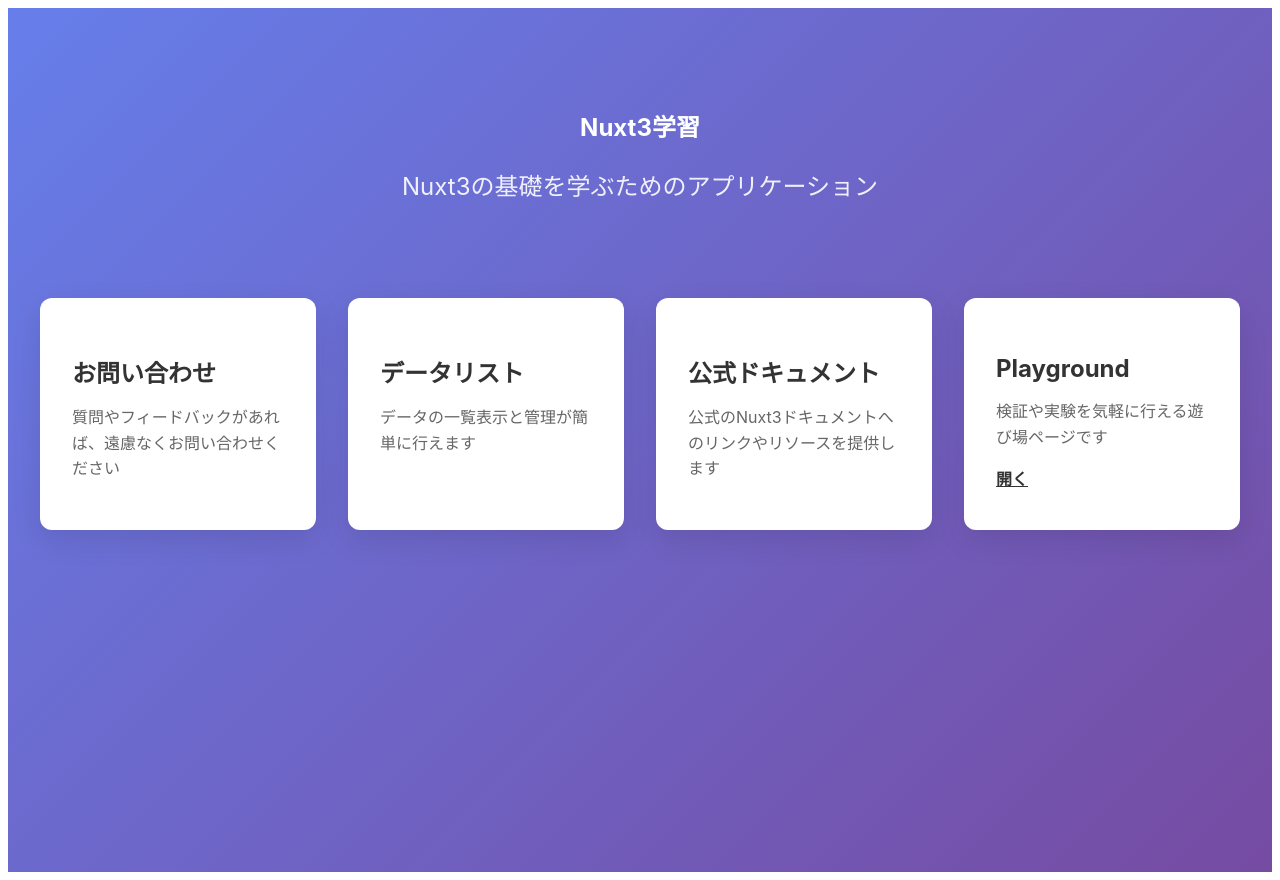
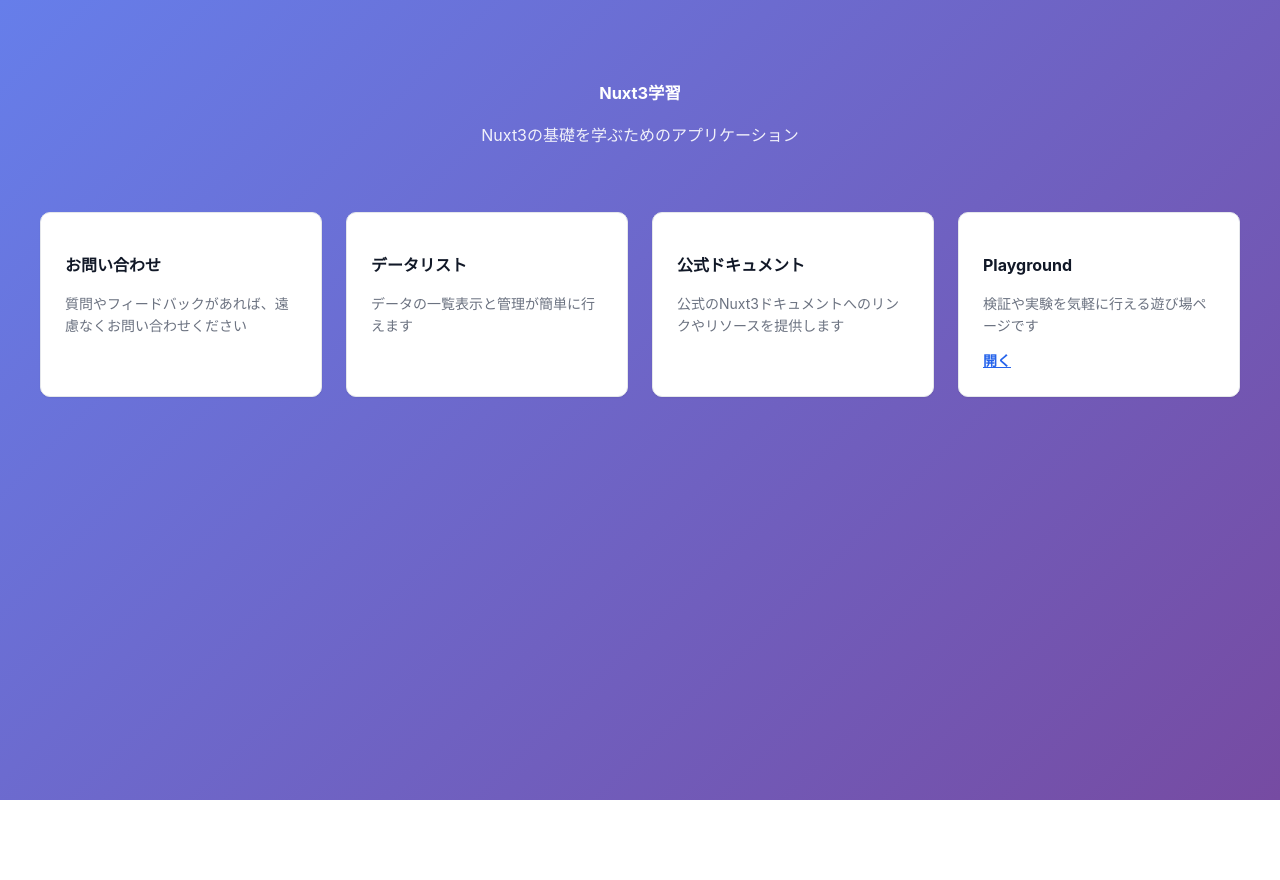
Before and after one commit to w-rnagatsuma/nuxt3-learning, a Nuxt app in the folder my-nuxt-app/: page / in a window 1280 px wide. After the commit the page ends 800 px from the top, so only its background shows below. Built offline with nearby package versions, Linux system fonts and the light colour scheme.

Commit message:
refactor: cssをBEMでリファクタ

```diff
--- /dev/null
+++ b/my-nuxt-app/assets/styles/base.css
@@ -0,0 +1,25 @@
+:root {
+  color: var(--c-text);
+  background: var(--c-bg);
+  line-height: var(--lh-base);
+}
+
+* {
+  box-sizing: border-box;
+}
+
+body {
+  margin: 0;
+  color: var(--c-text);
+  font-size: var(--fs-2);
+  font-weight: var(--fw-regular);
+  line-height: var(--lh-base);
+  font-family:
+    -apple-system, BlinkMacSystemFont, 'Segoe UI', Roboto, Oxygen, Ubuntu, Cantarell, sans-serif;
+}
+
+.app-shell {
+  min-height: 100vh;
+  background: linear-gradient(135deg, #667eea, #764ba2);
+  padding: var(--s-8);
+}
--- a/my-nuxt-app/assets/styles/tokens.css
+++ b/my-nuxt-app/assets/styles/tokens.css
@@ -1,32 +1,33 @@
 :root {
-  /* 色 */
-  --c-text: #333; /* テキスト */
-  --c-muted: #666; /* ミューテッド */
-  --c-bg: #f5f5f5; /* 背景 */
-  --c-surface: #fff; /* サーフェイス */
-  --c-border: #ddd; /* ボーダー */
-  --c-primary: #667eea; /* プライマリー */
+  /* colors */
+  --c-text: #111827;
+  --c-muted: #6b7280;
+  --c-bg: #ffffff;
+  --c-surface: #f9fafb;
+  --c-border: #e5e7eb;
+  --c-primary: #2563eb;
+  --c-danger: #dc2626;
 
-  /* 余白 */
-  --s-1: 0.25rem;
-  --s-2: 0.5rem;
-  --s-3: 1rem;
-  --s-4: 2rem;
+  /* spacing (4px scale) */
+  --s-1: 4px;
+  --s-2: 8px;
+  --s-3: 12px;
+  --s-4: 16px;
+  --s-6: 24px;
+  --s-8: 32px;
 
-  /* 角丸 */
-  --r-1: 0.25rem;
-  --r-2: 0.5rem;
-  --r-3: 1rem;
-  --r-4: 2rem;
+  /* radius */
+  --r-1: 6px;
+  --r-2: 10px;
 
-  /* タイポ */
-  --fs-1: 0.75rem; /* フォントサイズ ルートfontサイズの0.75倍 */
-  --fs-2: 1rem;
-  --fs-3: 1.25rem;
-  --fw-regular: 400; /* フォントウェイト*/
+  /* typography */
+  --fs-1: 12px;
+  --fs-2: 14px;
+  --fs-3: 16px;
+  --fw-regular: 400;
   --fw-bold: 700;
-  --lh-base: 1.5; /* ラインハイト フォントサイズの1.5倍 */
+  --lh-base: 1.6;
 
-  /* 影 */
-  --sh-1: 0 1px 3px rgba(0, 0, 0, 0.1); /* 水平方向のズレ、垂直方向のズレ、ぼかしの半径、影の色 */
+  /* shadow */
+  --sh-1: 0 1px 2px rgba(0, 0, 0, 0.06);
 }
--- a/my-nuxt-app/components/feature/top/Welcome.vue
+++ b/my-nuxt-app/components/feature/top/Welcome.vue
@@ -1,91 +1,94 @@
 <template>
-  <section>
-    <header class="hero">
-      <h1>Nuxt3学習</h1>
-      <p class="subtitle">Nuxt3の基礎を学ぶためのアプリケーション</p>
+  <section class="top-welcome">
+    <header class="top-welcome__hero">
+      <h1 class="top-welcome__title">Nuxt3学習</h1>
+      <p class="top-welcome__subtitle">Nuxt3の基礎を学ぶためのアプリケーション</p>
     </header>
-    <section class="features">
-      <article class="feature-card">
-        <h3>お問い合わせ</h3>
-        <p>質問やフィードバックがあれば、遠慮なくお問い合わせください</p>
+    <section class="top-welcome__cards">
+      <article class="top-welcome__card">
+        <h3 class="top-welcome__card-title">お問い合わせ</h3>
+        <p class="top-welcome__card-text">
+          質問やフィードバックがあれば、遠慮なくお問い合わせください
+        </p>
       </article>
 
-      <article class="feature-card">
-        <h3>データリスト</h3>
-        <p>データの一覧表示と管理が簡単に行えます</p>
+      <article class="top-welcome__card">
+        <h3 class="top-welcome__card-title">データリスト</h3>
+        <p class="top-welcome__card-text">データの一覧表示と管理が簡単に行えます</p>
       </article>
 
-      <article class="feature-card">
-        <h3>公式ドキュメント</h3>
-        <p>公式のNuxt3ドキュメントへのリンクやリソースを提供します</p>
+      <article class="top-welcome__card">
+        <h3 class="top-welcome__card-title">公式ドキュメント</h3>
+        <p class="top-welcome__card-text">
+          公式のNuxt3ドキュメントへのリンクやリソースを提供します
+        </p>
       </article>
 
-      <article class="feature-card">
-        <h3>Playground</h3>
-        <p>検証や実験を気軽に行える遊び場ページです</p>
-        <NuxtLink to="/playground" class="feature-link">開く</NuxtLink>
+      <article class="top-welcome__card">
+        <h3 class="top-welcome__card-title">Playground</h3>
+        <p class="top-welcome__card-text">検証や実験を気軽に行える遊び場ページです</p>
+        <NuxtLink to="/playground" class="top-welcome__card-link">開く</NuxtLink>
       </article>
     </section>
   </section>
 </template>
 
 <style scoped>
-/* ヒーローセクション - ページ上部の目立つエリア */
-.hero {
+.top-welcome__hero {
   text-align: center;
-  padding: 3rem 0;
-  color: white;
+  padding: var(--s-8) 0;
+  color: var(--c-bg);
 }
 
-.subtitle {
-  font-size: 1.5rem;
-  opacity: 0.9;
-  margin-bottom: 3rem;
+.top-welcome__title {
+  margin-bottom: var(--s-2);
 }
 
-.features {
-  display: grid; /* グリッドレイアウト。「行×列」の格子状に配置 */
-  /*
-   * 列の定義
-   * repeat: 同じ列指定の繰り返し
-   * auto-fit: 利用可能なスペースに合わせて自動的に列数を調整
-   * minmax(250px, 1fr): 各列の幅は最小250px、最大は利用可能なスペースに応じて調整。1fr=fraction(1fr 2frなら1:2の割合でスペースを分割)
-  */
-  grid-template-columns: repeat(auto-fit, minmax(250px, 1fr));
-  gap: 2rem;
-  margin-bottom: 4rem;
+.top-welcome__subtitle {
+  font-size: var(--fs-3);
+  line-height: var(--lh-base);
+  opacity: 0.9;
+  margin-bottom: var(--s-8);
 }
 
-.feature-card {
-  background: white;
-  border-radius: 12px;
-  padding: 2rem;
-  box-shadow: 0 10px 30px rgba(0, 0, 0, 0.1); /* 水平方向のズレ、垂直方向のズレ、ぼかしの半径、影の色 */
-  transition:
-    transform 0.3s ease,
-    box-shadow 0.3s ease; /* トランジション効果 */
+.top-welcome__cards {
+  display: grid;
+  grid-template-columns: repeat(auto-fit, minmax(250px, 1fr));
+  gap: var(--s-6);
+  margin-bottom: var(--s-8);
 }
 
-.feature-card:hover {
-  transform: translateY(-5px);
-  box-shadow: 0px 10px 40px rgba(0, 0, 0, 0.45); /* ホバー時の影の変化 */
+.top-welcome__card {
+  background: var(--c-bg);
+  border: 1px solid var(--c-border);
+  border-radius: var(--r-2);
+  padding: var(--s-6);
+  box-shadow: var(--sh-1);
+  transition:
+    transform 0.2s ease,
+    box-shadow 0.2s ease;
 }
 
-.feature-card h3 {
-  font-size: 1.5rem;
-  margin-bottom: 0.5rem;
-  color: #333;
+.top-welcome__card:hover {
+  transform: translateY(-2px);
 }
 
-.feature-card p {
-  color: #666;
-  line-height: 1.6;
-  margin-bottom: 1rem;
+.top-welcome__card-title {
+  font-size: var(--fs-3);
+  margin-bottom: var(--s-2);
+  color: var(--c-text);
 }
 
-.feature-link {
-  color: #333;
-  font-weight: 600;
+.top-welcome__card-text {
+  color: var(--c-muted);
+  line-height: var(--lh-base);
+  margin-bottom: var(--s-3);
+  font-size: var(--fs-2);
+}
+
+.top-welcome__card-link {
+  color: var(--c-primary);
+  font-weight: var(--fw-bold);
   text-decoration: underline;
 }
 </style>
--- a/my-nuxt-app/layouts/default.vue
+++ b/my-nuxt-app/layouts/default.vue
@@ -6,26 +6,3 @@
     </main>
   </div>
 </template>
-
-<style scoped>
-/**
- * scopedの書き方ルール
- * - コンポーネントの見た目は各ファイルで完結させる
- *   - グローバルに書くのはtokensとbaseだけ
- * - セレクタは浅く
- * - 親から子のスタイルを上書きするのは避ける
- *   - 代わりにpropsで見た目バリエーションを渡す（後でBEMでやる）
- */
-
-.app-shell {
-  min-height: 100vh; /* viewport height 画面の高さ100%（表示領域全体） */
-  background: linear-gradient(
-    135deg,
-    #667eea,
-    #764ba2
-  ); /* グラデーション 斜め方向 0%から青 100%で紫 */
-  padding: 2rem; /* root em ルートfontサイズの2倍の余白 */
-  font-family:
-    -apple-system, BlinkMacSystemFont, 'Segoe UI', Roboto, Oxygen, Ubuntu, Cantarell, sans-serif;
-}
-</style>
--- a/my-nuxt-app/nuxt.config.ts
+++ b/my-nuxt-app/nuxt.config.ts
@@ -3,5 +3,5 @@
   compatibilityDate: '2025-07-15', // 互換性のための基準日
   devtools: { enabled: true }, // Nuxt DevTools 有効
   modules: ['@nuxt/eslint'],
-  css: ['~/assets/styles/tokens.css'], // デザイン共通値をグローバルCSSのとして読み込む
+  css: ['~/assets/styles/tokens.css', '~/assets/styles/base.css'],
 });
--- a/my-nuxt-app/pages/index.vue
+++ b/my-nuxt-app/pages/index.vue
@@ -1,11 +1,13 @@
 <template>
-  <main class="content">
-    <FeatureTopWelcome />
+  <main class="home">
+    <section class="home__content">
+      <FeatureTopWelcome />
+    </section>
   </main>
 </template>
 
 <style scoped>
-.content {
+.home__content {
   max-width: 1200px; /* 最大幅1200px 一般的によく使われるらしい */
   margin: 0 auto;
 }
--- a/my-nuxt-app/pages/playground.vue
+++ b/my-nuxt-app/pages/playground.vue
@@ -47,59 +47,69 @@
 
 <template>
   <main class="playground">
-    <header class="hero">
-      <h1>Playground</h1>
-      <p>検証・実験用のページです。自由に値を変えて挙動を確認できます。</p>
-      <NuxtLink to="/" class="back-link">トップに戻る</NuxtLink>
+    <header class="playground__hero">
+      <h1 class="playground__title">Playground</h1>
+      <p class="playground__lead">検証・実験用のページです。自由に値を変えて挙動を確認できます。</p>
+      <NuxtLink to="/" class="playground__back-link">トップに戻る</NuxtLink>
     </header>
 
-    <section class="grid">
-      <article class="card">
-        <h2>リアクティブ入力</h2>
-        <label class="field">
-          タイトル
-          <input v-model="title" type="text" />
+    <section class="playground__grid">
+      <article class="playground__card">
+        <h2 class="playground__card-title">リアクティブ入力</h2>
+        <label class="playground__field">
+          <span class="playground__field-label">タイトル</span>
+          <input v-model="title" type="text" class="playground__input" />
         </label>
-        <label class="field">
-          メモ
-          <textarea v-model="note" rows="4" />
+        <label class="playground__field">
+          <span class="playground__field-label">メモ</span>
+          <textarea v-model="note" rows="4" class="playground__textarea" />
         </label>
       </article>
 
-      <article class="card">
-        <h2>カウンター</h2>
-        <p class="count">{{ count }}</p>
-        <div class="actions">
-          <button type="button" @click="count--">-1</button>
-          <button type="button" @click="count++">+1</button>
-          <button type="button" @click="resetAll">リセット</button>
+      <article class="playground__card">
+        <h2 class="playground__card-title">カウンター</h2>
+        <p class="playground__count">{{ count }}</p>
+        <div class="playground__actions">
+          <button type="button" class="playground__button" @click="count--">-1</button>
+          <button type="button" class="playground__button" @click="count++">+1</button>
+          <button type="button" class="playground__button" @click="resetAll">リセット</button>
         </div>
       </article>
 
-      <article class="card preview">
-        <h2>プレビュー</h2>
-        <p><strong>title:</strong> {{ title }}</p>
-        <p><strong>title(upper):</strong> {{ upperTitle }}</p>
-        <p><strong>note:</strong> {{ note }}</p>
+      <article class="playground__card playground__card--preview">
+        <h2 class="playground__card-title">プレビュー</h2>
+        <p class="playground__preview-line"><strong>title:</strong> {{ title }}</p>
+        <p class="playground__preview-line"><strong>title(upper):</strong> {{ upperTitle }}</p>
+        <p class="playground__preview-line"><strong>note:</strong> {{ note }}</p>
       </article>
 
-      <article class="card api-test">
-        <h2>API疎通テスト</h2>
-        <label class="field">
-          URL
-          <input v-model="apiUrl" type="text" placeholder="/api/example" />
+      <article class="playground__card playground__card--api-test">
+        <h2 class="playground__card-title">API疎通テスト</h2>
+        <label class="playground__field">
+          <span class="playground__field-label">URL</span>
+          <input
+            v-model="apiUrl"
+            type="text"
+            placeholder="/api/example"
+            class="playground__input"
+          />
         </label>
-        <div class="api-actions">
-          <button type="button" :disabled="isLoading" @click="runApiTest">
+        <div class="playground__api-actions">
+          <button
+            type="button"
+            :disabled="isLoading"
+            class="playground__button"
+            @click="runApiTest"
+          >
             {{ isLoading ? '実行中...' : 'GET実行' }}
           </button>
         </div>
 
-        <p v-if="responseStatus !== null" class="result-line">
+        <p v-if="responseStatus !== null" class="playground__result-line">
           <strong>Status:</strong> {{ responseStatus }}
         </p>
-        <p v-if="responseError" class="error-line">{{ responseError }}</p>
-        <pre v-if="responseBody" class="result-body">{{ responseBody }}</pre>
+        <p v-if="responseError" class="playground__error-line">{{ responseError }}</p>
+        <pre v-if="responseBody" class="playground__result-body">{{ responseBody }}</pre>
       </article>
     </section>
   </main>
@@ -109,96 +119,118 @@
 .playground {
   max-width: 1200px;
   margin: 0 auto;
-  color: white;
+  color: var(--c-bg);
 }
 
-.hero {
+.playground__hero {
   text-align: center;
-  padding: 2rem 0;
+  padding: var(--s-8) 0;
 }
 
-.hero h1 {
-  margin-bottom: 0.75rem;
+.playground__title {
+  margin-bottom: var(--s-3);
 }
 
-.hero p {
-  margin-bottom: 1rem;
+.playground__lead {
+  margin-bottom: var(--s-4);
+  line-height: var(--lh-base);
 }
 
-.back-link {
-  color: white;
+.playground__back-link {
+  color: var(--c-bg);
   text-decoration: underline;
 }
 
-.grid {
+.playground__grid {
   display: grid;
   grid-template-columns: repeat(auto-fit, minmax(280px, 1fr));
-  gap: 1.5rem;
+  gap: var(--s-6);
 }
 
-.card {
-  background: white;
-  color: #333;
-  border-radius: 12px;
-  padding: 1.5rem;
-  box-shadow: 0 10px 30px rgba(0, 0, 0, 0.1);
+.playground__card {
+  background: var(--c-bg);
+  color: var(--c-text);
+  border: 1px solid var(--c-border);
+  border-radius: var(--r-2);
+  padding: var(--s-6);
+  box-shadow: var(--sh-1);
 }
 
-.field {
-  display: grid;
-  gap: 0.5rem;
-  margin-bottom: 1rem;
+.playground__card-title {
+  margin-bottom: var(--s-3);
+  font-size: var(--fs-3);
 }
 
-.field input,
-.field textarea,
-.actions button {
+.playground__field {
+  display: grid;
+  gap: var(--s-2);
+  margin-bottom: var(--s-3);
+}
+
+.playground__field-label {
+  font-size: var(--fs-2);
+  color: var(--c-text);
+}
+
+.playground__input,
+.playground__textarea,
+.playground__button {
   width: 100%;
-  border: 1px solid #ddd;
-  border-radius: 8px;
-  padding: 0.6rem 0.75rem;
+  border: 1px solid var(--c-border);
+  border-radius: var(--r-1);
+  padding: var(--s-2) var(--s-3);
   font: inherit;
 }
 
-.api-actions {
-  margin-bottom: 1rem;
+.playground__textarea {
+  resize: vertical;
 }
 
-.api-actions button:disabled {
+.playground__button {
+  background: var(--c-surface);
+  color: var(--c-text);
+  cursor: pointer;
+}
+
+.playground__api-actions {
+  margin-bottom: var(--s-3);
+}
+
+.playground__button:disabled {
   opacity: 0.7;
   cursor: wait;
 }
 
-.result-line {
-  margin-bottom: 0.5rem;
+.playground__result-line {
+  margin-bottom: var(--s-2);
 }
 
-.error-line {
-  color: #b00020;
-  margin-bottom: 0.75rem;
+.playground__error-line {
+  color: var(--c-danger);
+  margin-bottom: var(--s-3);
 }
 
-.result-body {
-  background: #f5f5f5;
-  border: 1px solid #ddd;
-  border-radius: 8px;
-  padding: 0.75rem;
+.playground__result-body {
+  background: var(--c-surface);
+  border: 1px solid var(--c-border);
+  border-radius: var(--r-1);
+  padding: var(--s-3);
   white-space: pre-wrap;
   word-break: break-word;
 }
 
-.count {
-  font-size: 2rem;
-  font-weight: 700;
-  margin: 0 0 1rem;
+.playground__count {
+  font-size: var(--s-8);
+  font-weight: var(--fw-bold);
+  margin: 0 0 var(--s-3);
 }
 
-.actions {
+.playground__actions {
   display: grid;
-  gap: 0.5rem;
+  gap: var(--s-2);
 }
 
-.preview p {
-  line-height: 1.6;
+.playground__preview-line {
+  line-height: var(--lh-base);
 }
 </style>
```
